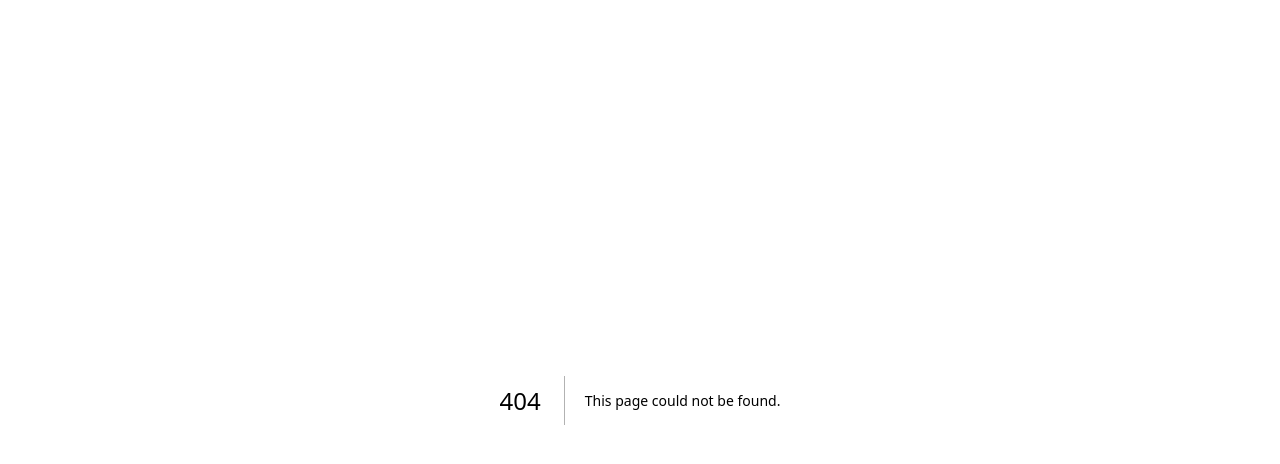
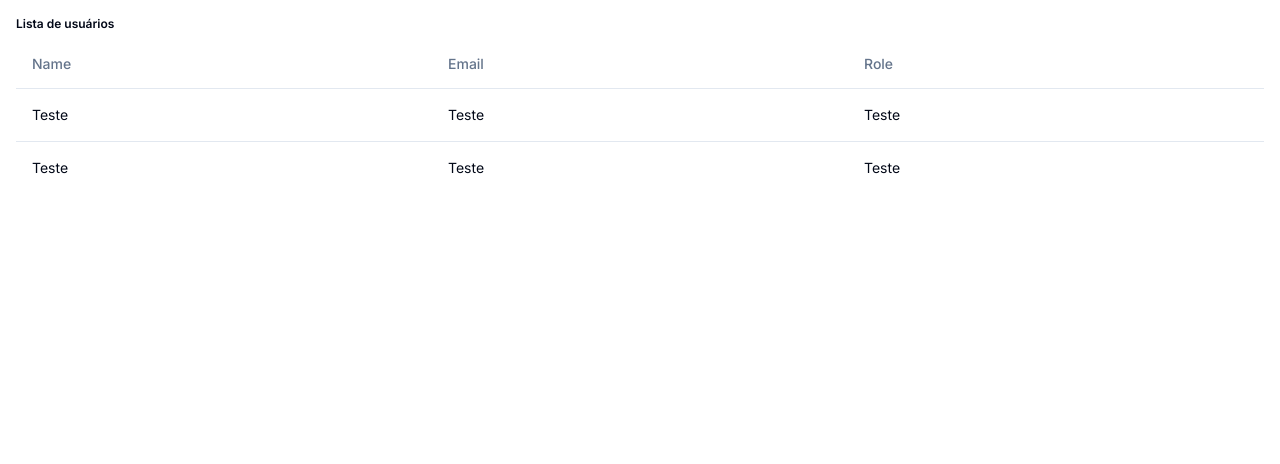
Before and after one commit to weslley19/desafio-essent-locadora, a Next.js app: page /users in a window 1280 px wide. Before the commit this address had no page. Shown: the top 464 px of the page. Built offline with nearby package versions, Linux system fonts and the light colour scheme.

Commit message:
feat: criando componente de tabela

```diff
--- a/next.config.mjs
+++ b/next.config.mjs
@@ -1,4 +1,13 @@
 /** @type {import('next').NextConfig} */
-const nextConfig = {};
+const nextConfig = {
+  rewrites() {
+    return [
+      {
+        source: '/sobre',
+        destination: '/about',
+      },
+    ];
+  }
+};
 
 export default nextConfig;
--- a/package.json
+++ b/package.json
@@ -10,9 +10,11 @@
   },
   "dependencies": {
     "@radix-ui/react-avatar": "^1.0.4",
+    "@radix-ui/react-checkbox": "^1.0.4",
     "@radix-ui/react-dropdown-menu": "^2.0.6",
     "@radix-ui/react-icons": "^1.3.0",
     "@radix-ui/react-slot": "^1.0.2",
+    "@tanstack/react-table": "^8.16.0",
     "class-variance-authority": "^0.7.0",
     "clsx": "^2.1.1",
     "lucide-react": "^0.378.0",
--- /dev/null
+++ b/src/app/(registers)/users/page.tsx
@@ -0,0 +1,29 @@
+import DataTable from "@/components/shared/data-table/data-table"
+import { TableCell, TableRow } from "@/components/ui/table"
+
+const User = (): JSX.Element => {
+  const Body = (): JSX.Element => (
+    <>
+      <TableRow>
+        <TableCell>Teste</TableCell>
+        <TableCell>Teste</TableCell>
+        <TableCell>Teste</TableCell>
+      </TableRow>
+      <TableRow>
+        <TableCell>Teste</TableCell>
+        <TableCell>Teste</TableCell>
+        <TableCell>Teste</TableCell>
+      </TableRow>
+    </>
+  )
+
+  return (
+    <DataTable
+    title="Lista de usuários"
+      header={["Name", "Email", "Role"]}
+      body={<Body />}
+    />
+  )
+}
+
+export default User
--- a/src/app/globals.css
+++ b/src/app/globals.css
@@ -35,6 +35,7 @@
     --radius: 0.5rem;
 
     --content: 210, 25%, 97%;
+    --container: 0, 0%, 100%;
     --aside: 0, 0%, 100%;
     --header: 0, 0%, 100%;
     --list-item: 252, 71%, 44%;
@@ -70,6 +71,7 @@
     --ring: 212.7 26.8% 83.9%;
 
     --content: 228, 15%, 13%;
+    --container: 235, 14%, 18%;
     --aside: 235, 14%, 18%;
     --header: 235, 14%, 18%;
     --list-item: 252, 71%, 44%;
--- a/src/app/page.tsx
+++ b/src/app/page.tsx
@@ -2,6 +2,7 @@
 import ListItem from "@/components/shared/sidebar/list-item";
 import SideBar from "@/components/shared/sidebar/sidebar";
 import { EnvelopeOpenIcon, HomeIcon, PersonIcon, RocketIcon } from "@radix-ui/react-icons";
+import User from "./(registers)/users/page";
 
 export default function Home() {
   return (
@@ -15,7 +16,7 @@
       <div className="w-full flex flex-col">
         <Header />
         <main className="container flex-grow py-8 bg-content">
-          ...
+          <User />
         </main>
       </div>
     </div>
--- /dev/null
+++ b/src/components/shared/data-table/data-table.tsx
@@ -0,0 +1,35 @@
+import {
+  Table,
+  TableBody,
+  TableHead,
+  TableHeader,
+  TableRow,
+} from "@/components/ui/table"
+
+interface DataTableProps {
+  title?: string
+  header: string[]
+  body: JSX.Element
+}
+
+const DataTable = ({ title, header, body }: DataTableProps) => {
+  return (
+    <div className="bg-container rounded-lg p-4">
+      <p className="text-xs font-semibold mb-2">{title}</p>
+      <Table className="table-fixed">
+        <TableHeader>
+          <TableRow>
+            {header?.map((item, index) => (
+              <TableHead key={index}>{item}</TableHead>
+            ))}
+          </TableRow>
+        </TableHeader>
+        <TableBody>
+          {body}
+        </TableBody>
+      </Table>
+    </div>
+  )
+}
+
+export default DataTable
--- /dev/null
+++ b/src/components/ui/checkbox.tsx
@@ -0,0 +1,30 @@
+"use client"
+
+import * as React from "react"
+import * as CheckboxPrimitive from "@radix-ui/react-checkbox"
+import { Check } from "lucide-react"
+
+import { cn } from "@/lib/utils"
+
+const Checkbox = React.forwardRef<
+  React.ElementRef<typeof CheckboxPrimitive.Root>,
+  React.ComponentPropsWithoutRef<typeof CheckboxPrimitive.Root>
+>(({ className, ...props }, ref) => (
+  <CheckboxPrimitive.Root
+    ref={ref}
+    className={cn(
+      "peer h-4 w-4 shrink-0 rounded-sm border border-primary ring-offset-background focus-visible:outline-none focus-visible:ring-2 focus-visible:ring-ring focus-visible:ring-offset-2 disabled:cursor-not-allowed disabled:opacity-50 data-[state=checked]:bg-primary data-[state=checked]:text-primary-foreground",
+      className
+    )}
+    {...props}
+  >
+    <CheckboxPrimitive.Indicator
+      className={cn("flex items-center justify-center text-current")}
+    >
+      <Check className="h-4 w-4" />
+    </CheckboxPrimitive.Indicator>
+  </CheckboxPrimitive.Root>
+))
+Checkbox.displayName = CheckboxPrimitive.Root.displayName
+
+export { Checkbox }
--- /dev/null
+++ b/src/components/ui/input.tsx
@@ -0,0 +1,25 @@
+import * as React from "react"
+
+import { cn } from "@/lib/utils"
+
+export interface InputProps
+  extends React.InputHTMLAttributes<HTMLInputElement> {}
+
+const Input = React.forwardRef<HTMLInputElement, InputProps>(
+  ({ className, type, ...props }, ref) => {
+    return (
+      <input
+        type={type}
+        className={cn(
+          "flex h-10 w-full rounded-md border border-input bg-background px-3 py-2 text-sm ring-offset-background file:border-0 file:bg-transparent file:text-sm file:font-medium placeholder:text-muted-foreground focus-visible:outline-none focus-visible:ring-2 focus-visible:ring-ring focus-visible:ring-offset-2 disabled:cursor-not-allowed disabled:opacity-50",
+          className
+        )}
+        ref={ref}
+        {...props}
+      />
+    )
+  }
+)
+Input.displayName = "Input"
+
+export { Input }
--- /dev/null
+++ b/src/components/ui/table.tsx
@@ -0,0 +1,117 @@
+import * as React from "react"
+
+import { cn } from "@/lib/utils"
+
+const Table = React.forwardRef<
+  HTMLTableElement,
+  React.HTMLAttributes<HTMLTableElement>
+>(({ className, ...props }, ref) => (
+  <div className="relative w-full overflow-auto">
+    <table
+      ref={ref}
+      className={cn("w-full caption-bottom text-sm", className)}
+      {...props}
+    />
+  </div>
+))
+Table.displayName = "Table"
+
+const TableHeader = React.forwardRef<
+  HTMLTableSectionElement,
+  React.HTMLAttributes<HTMLTableSectionElement>
+>(({ className, ...props }, ref) => (
+  <thead ref={ref} className={cn("[&_tr]:border-b", className)} {...props} />
+))
+TableHeader.displayName = "TableHeader"
+
+const TableBody = React.forwardRef<
+  HTMLTableSectionElement,
+  React.HTMLAttributes<HTMLTableSectionElement>
+>(({ className, ...props }, ref) => (
+  <tbody
+    ref={ref}
+    className={cn("[&_tr:last-child]:border-0", className)}
+    {...props}
+  />
+))
+TableBody.displayName = "TableBody"
+
+const TableFooter = React.forwardRef<
+  HTMLTableSectionElement,
+  React.HTMLAttributes<HTMLTableSectionElement>
+>(({ className, ...props }, ref) => (
+  <tfoot
+    ref={ref}
+    className={cn(
+      "border-t bg-muted/50 font-medium [&>tr]:last:border-b-0",
+      className
+    )}
+    {...props}
+  />
+))
+TableFooter.displayName = "TableFooter"
+
+const TableRow = React.forwardRef<
+  HTMLTableRowElement,
+  React.HTMLAttributes<HTMLTableRowElement>
+>(({ className, ...props }, ref) => (
+  <tr
+    ref={ref}
+    className={cn(
+      "border-b transition-colors hover:bg-muted/50 data-[state=selected]:bg-muted",
+      className
+    )}
+    {...props}
+  />
+))
+TableRow.displayName = "TableRow"
+
+const TableHead = React.forwardRef<
+  HTMLTableCellElement,
+  React.ThHTMLAttributes<HTMLTableCellElement>
+>(({ className, ...props }, ref) => (
+  <th
+    ref={ref}
+    className={cn(
+      "h-12 px-4 text-left align-middle font-medium text-muted-foreground [&:has([role=checkbox])]:pr-0",
+      className
+    )}
+    {...props}
+  />
+))
+TableHead.displayName = "TableHead"
+
+const TableCell = React.forwardRef<
+  HTMLTableCellElement,
+  React.TdHTMLAttributes<HTMLTableCellElement>
+>(({ className, ...props }, ref) => (
+  <td
+    ref={ref}
+    className={cn("p-4 align-middle [&:has([role=checkbox])]:pr-0", className)}
+    {...props}
+  />
+))
+TableCell.displayName = "TableCell"
+
+const TableCaption = React.forwardRef<
+  HTMLTableCaptionElement,
+  React.HTMLAttributes<HTMLTableCaptionElement>
+>(({ className, ...props }, ref) => (
+  <caption
+    ref={ref}
+    className={cn("mt-4 text-sm text-muted-foreground", className)}
+    {...props}
+  />
+))
+TableCaption.displayName = "TableCaption"
+
+export {
+  Table,
+  TableHeader,
+  TableBody,
+  TableFooter,
+  TableHead,
+  TableRow,
+  TableCell,
+  TableCaption,
+}
--- a/tailwind.config.ts
+++ b/tailwind.config.ts
@@ -24,6 +24,7 @@
       },
       colors: {
         content: "hsl(var(--content))",
+        container: "hsl(var(--container))",
         aside: "hsl(var(--aside))",
         header: "hsl(var(--header))",
         listItem: "hsl(var(--list-item))",
```
Also changed, not shown: 1 other file (tests, documents, lock files or other folders).
